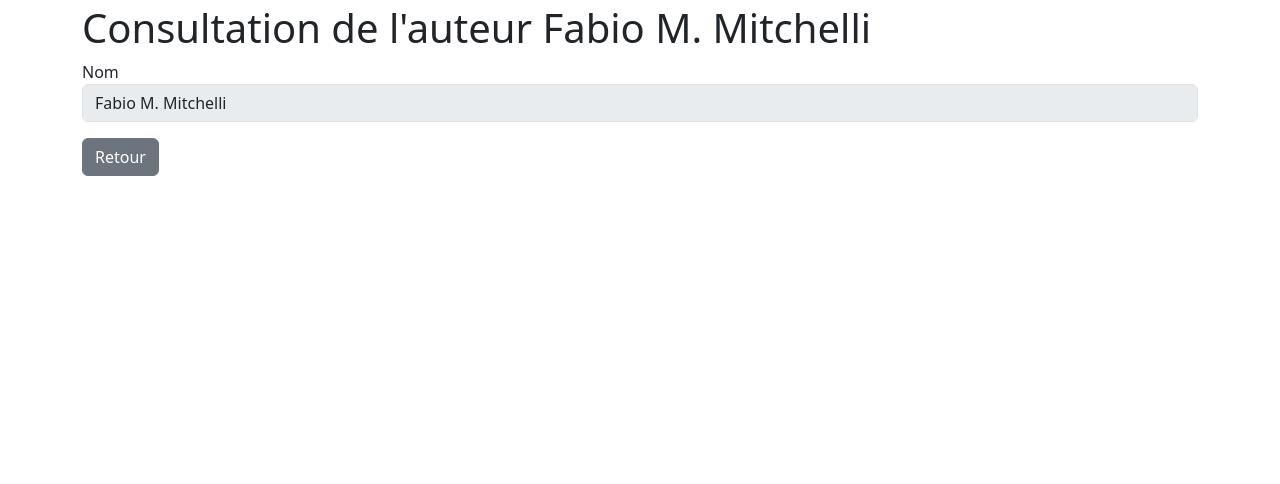
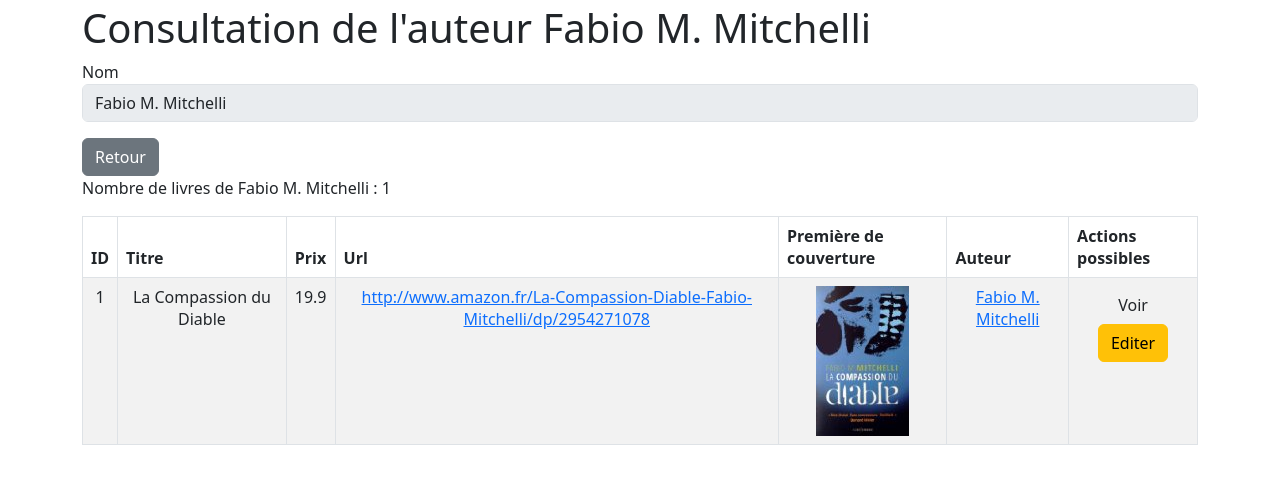
Before and after one commit to korasrar/but2_devweb, a Flask app: page /auteurs/1/view/ in a window 1280 px wide. Shown: the part 56-540 px from the top of the page. Run offline with Flask 3, Linux system fonts and the light colour scheme; a user stored in the database is signed in.

Commit message:
tp7 dev_web : ajout de la liste des livres d'un auteru dans auteur/idA/view

```diff
--- a/TutoFlask/monApp/templates/auteur_view.html
+++ b/TutoFlask/monApp/templates/auteur_view.html
@@ -9,5 +9,42 @@
         {{ viewForm.Nom(size=50, disabled=True, class_="form-control") }}
     </div>
     <a href="{{ url_for('getAuteurs') }}" class="btn btn-secondary">Retour</a>
+    <p>Nombre de livres de {{ selectedAuteur.Nom }} : {{ livres|length }}</p>
+    {% if livres|length == 0 %}
+        <p>Aucun livre trouvé.</p>
+    {% endif %}
+    <table class="table table-striped table-bordered table-hover">
+        <thead>
+            <tr>
+                <th>ID</th>
+                <th>Titre</th>
+                <th>Prix</th>
+                <th>Url</th>
+                <th>Première de couverture</th>
+                <th>Auteur</th>
+                <th>Actions possibles</th>
+            </tr>
+        </thead>
+        <tbody>
+        {% for unLivre in livres %}
+            <tr>
+                <td>{{ unLivre.idL }}</td>
+                <td>{{ unLivre.Titre }}</td>
+                <td>{{ unLivre.Prix }}</td>
+                <td><a href="{{ unLivre.Url }}">{{ unLivre.Url }}</a></td>
+                <td><img src="{{ url_for('static', filename='images/' + unLivre.Img) }}" alt="Image du Livre"></td>
+                <td><a href="{{ url_for('viewAuteur', idA=unLivre.auteur.idA)}}">{{ unLivre.auteur.Nom }}</a></td>
+                <td>
+                <div class="task-controls">
+                <a href="{{ url_for('viewLivre', idL=unLivre.idL) }}" class="btn btn-nfo">Voir <i class="fas fa-eye"></i></a>
+                {% if current_user.is_authenticated %}
+                    <a href="{{ url_for('updateLivre', idL=unLivre.idL) }}" class="btn btn-warning">Editer <i class="fas fa-pen"></i></a>
+                {% endif %}
+                </div>
+                </td>
+            </tr>
+        {% endfor %}
+        </tbody>
+    </table>
 </form >
 {% endblock %}
--- a/TutoFlask/monApp/views.py
+++ b/TutoFlask/monApp/views.py
@@ -56,8 +56,9 @@
 @app.route('/auteurs/<idA>/view/')
 def viewAuteur(idA):
     unAuteur = Auteur.query.get(idA)
+    livresAuteur = Livre.query.filter_by(auteur_id=idA).all()
     unForm = FormAuteur (idA=unAuteur.idA , Nom=unAuteur.Nom)
-    return render_template("auteur_view.html",selectedAuteur=unAuteur, viewForm=unForm)
+    return render_template("auteur_view.html",selectedAuteur=unAuteur, viewForm=unForm, livres=livresAuteur)
 
 @app.route('/auteur/')
 @login_required
```
Also changed, not shown: TutoFlask/monApp.db.
